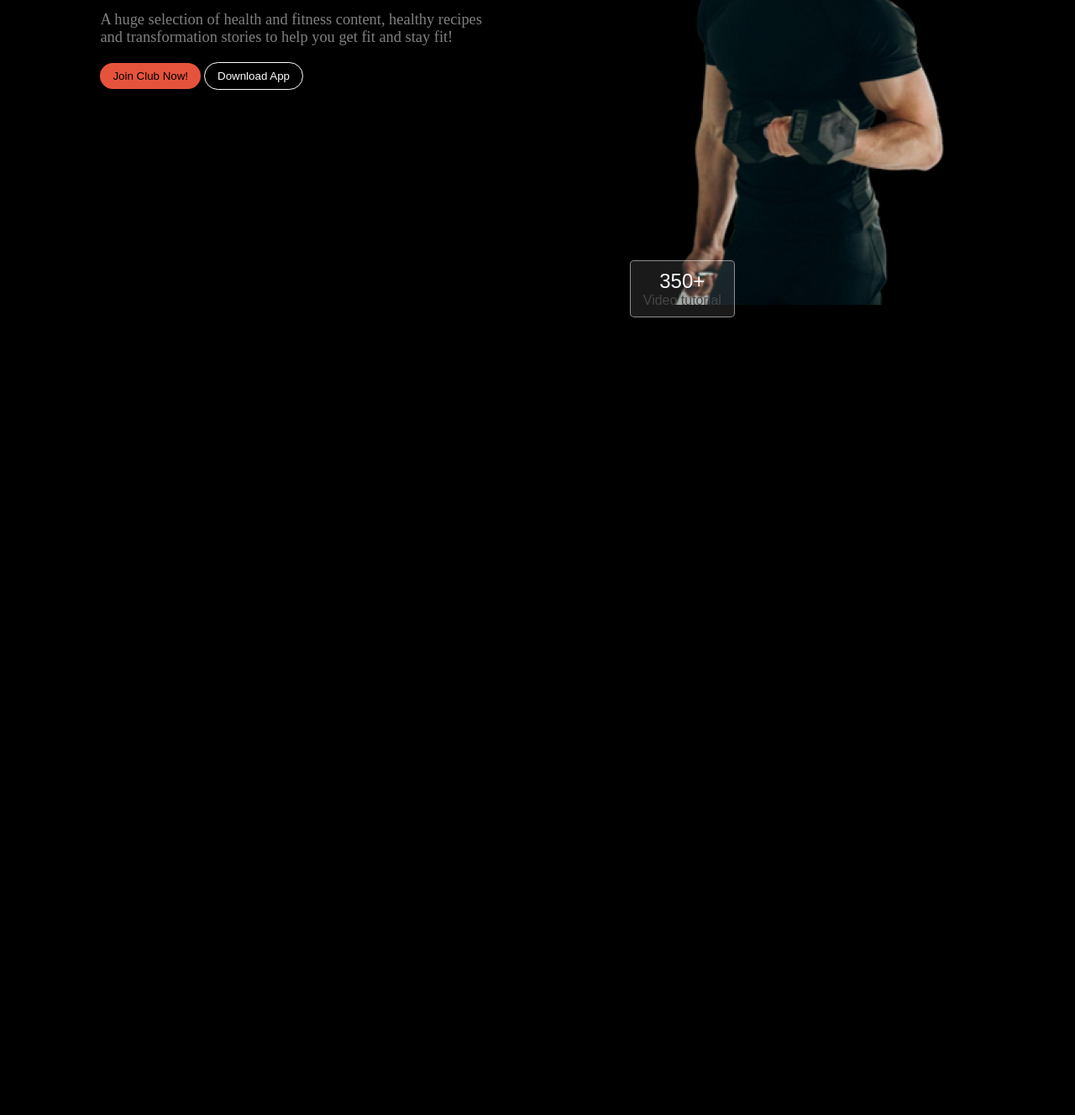
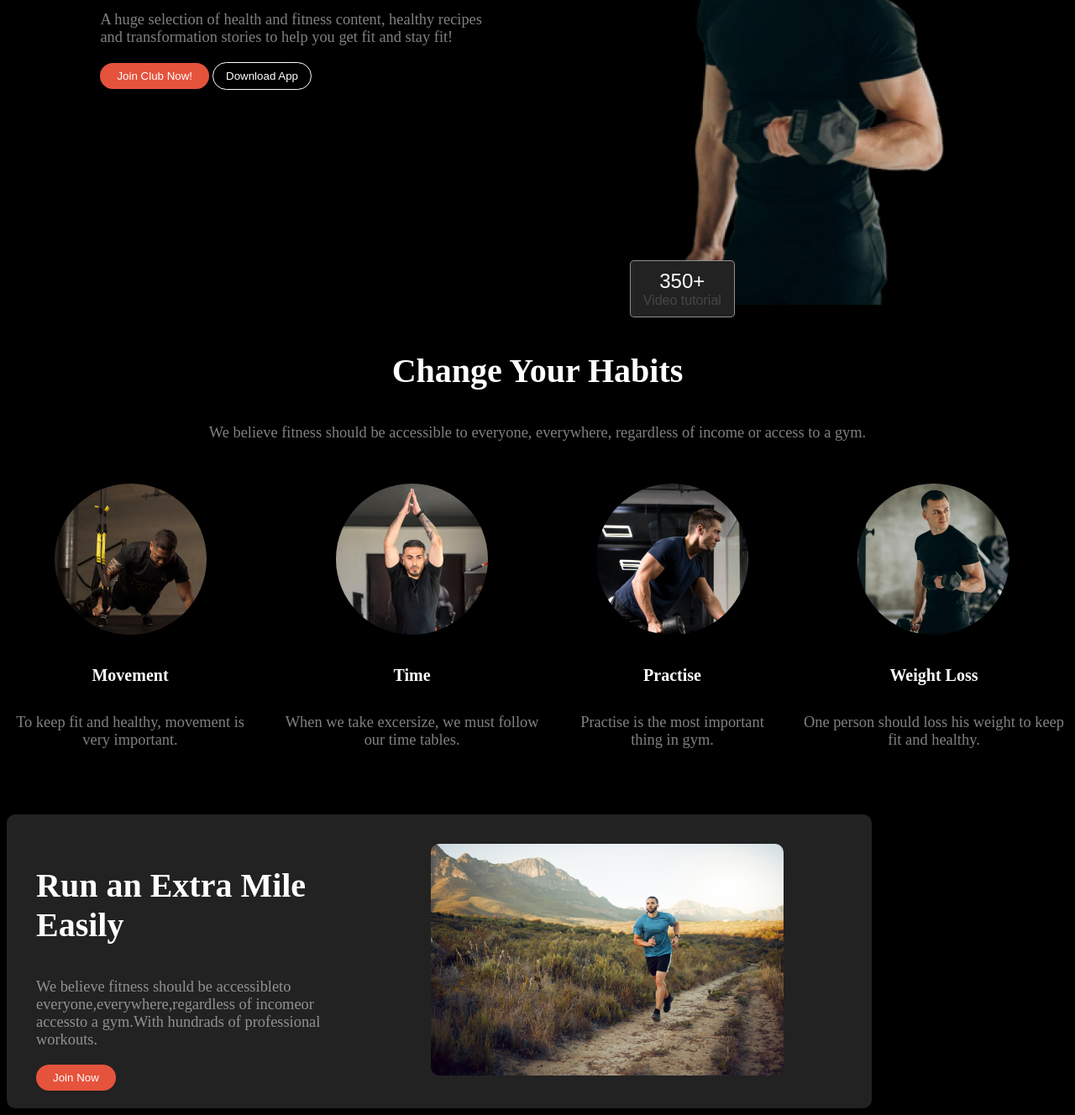
Before and after one commit to bushra896/assignment-2, a plain HTML site: page index.html in a window 1280 px wide. Shown: the part 369-1697 px from the top of the page at 84% size. Before the commit the page ends 800 px from the top, so only its background shows below. Drawn offline with Linux system fonts and the light colour scheme.

Commit message:
added section

```diff
--- a/index.html
+++ b/index.html
@@ -33,5 +33,46 @@
             </div>
         </div>
     </header>
+    <main>
+        <section>
+            <div class="title-main">
+            <h3 class="section-title">Change Your Habits</h3>
+            <p class="header-description">We believe fitness should be accessible to everyone, everywhere, regardless of income or access to a gym.</p>
+            </div>
+            <div class="cards">
+                <div class="card">
+                    <img class="card-img" src="images/image 3.png" alt="">
+                    <h5 class="card-title">Movement</h5>
+                    <p class="header-description">To keep fit and healthy, movement is very important.</p>
+                </div>
+                <div class="card">
+                    <img class="card-img" src="images/image 2.png" alt="">
+                    <h5 class="card-title">Time</h5>
+                    <p class="header-description">When we take excersize, we must follow our time tables.</p>
+                </div>
+                <div class="card">
+                    <img class="card-img" src="images/image 4.png" alt="">
+                    <h5 class="card-title">Practise</h5>
+                    <p class="header-description">Practise is the most important thing in gym.</p>
+                </div>
+                <div class="card">
+                    <img class="card-img" src="images/image 5.png" alt="">
+                    <h5 class="card-title">Weight Loss</h5>
+                    <p class="header-description">One person should loss his weight to keep fit and healthy.</p>
+                </div>
+            </div>
+        </section>
+        <section class="run">
+            <div class="run-title">
+                <h3 class="section-title">Run an Extra
+                    Mile Easily</h3>
+                    <p class="header-description">We believe fitness should be accessibleto everyone,everywhere,regardless of incomeor accessto a gym.With hundrads of professional workouts.</p>
+                    <button class="btn">Join Now</button>
+            </div>
+            <div>
+                <img class="run-img" src="images/run.jpg" alt="">
+            </div>
+        </section>
+    </main>
 </body>
 </html>
--- a/styles/index.css
+++ b/styles/index.css
@@ -60,7 +60,8 @@
     background-color: rgba(230, 83, 60, 1);
     border-radius: 46px;
     border: none;
-    padding: 8px 15px;
+    padding: 8px 20px;
+    color: white;
 }
 .header-title{
     color: white;
@@ -81,7 +82,7 @@
 .btn-3{
     margin-left: -400px;
     margin-right: 100px;
-    background-color: rgba(255, 255, 255, 0.1);
+    background-color: rgba(34, 34, 34, 1);
     border: 1px solid rgba(255, 255, 255, 0.5);
     border-radius: 5px;
     padding: 10px 15px;
@@ -93,7 +94,7 @@
     font-size: 1.5rem;
 }
 .btn-4{
-    background-color: rgba(255, 255, 255, 0.1);
+    background-color: rgba(34, 34, 34, 1);
     border: 1px solid rgba(255, 255, 255, 0.5);
     border-radius: 5px;
     padding: 10px 15px;
@@ -101,3 +102,45 @@
     font-size: 1rem;
     transform: translateY(-400px) translateX(20px);
 }
+.section-title{
+    font-size: 2.5rem;
+    color: white;
+    font-weight: 700;
+}
+.title-main{
+    text-align: center;
+}
+.card-title{
+    font-size: 1.25rem;
+    font-weight: 600;
+    color: white;
+}
+.cards{
+    display: flex;
+    gap: 30px;
+    margin-top: 50px;
+    justify-content: center;
+    align-items: center;
+    text-align: center;
+}
+.card-img{
+    border-radius: 100px;
+}
+.run{
+    display: flex;
+    background-color: rgba(34, 34, 34, 1);
+    max-width: 1030px;
+    height: 350px;
+    gap: 100px;
+    margin-top: 60px;
+    justify-content: center;
+    align-items: center;
+    border-radius: 10px;
+}
+.run-img{
+    width: 80%;
+    border-radius: 10px;
+}
+.run-title{
+    margin-left: 35px;
+}
```
